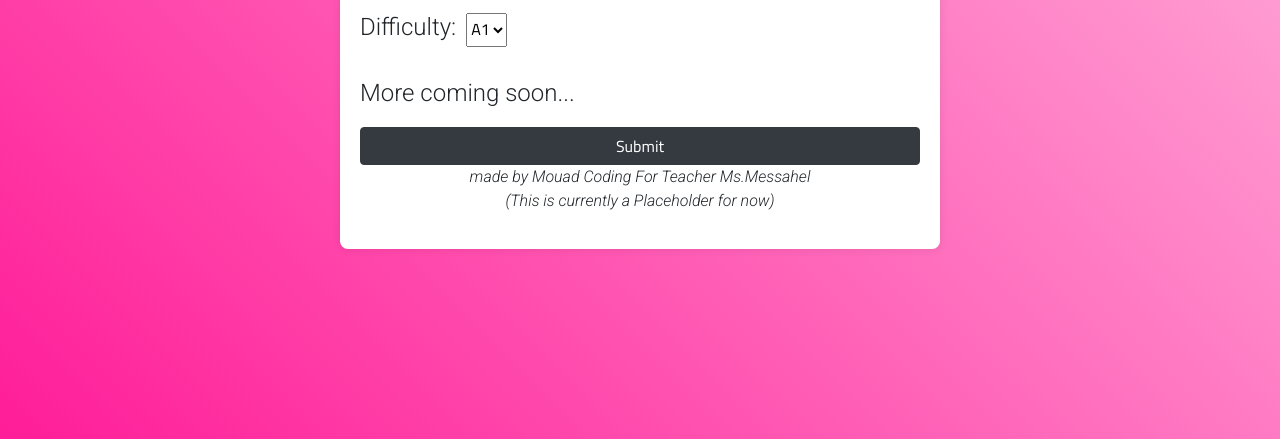
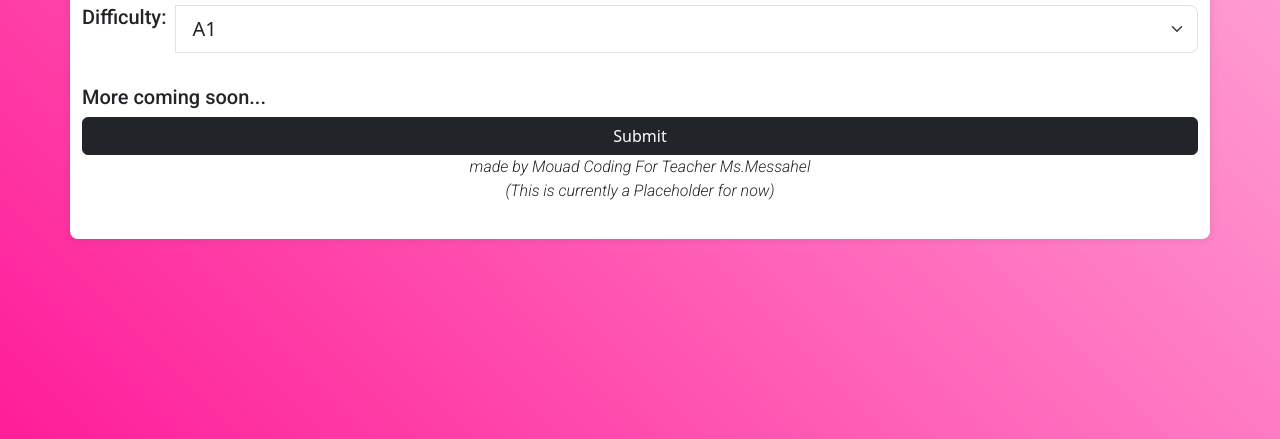
Before and after one commit to Mouad-pixel/adminhub, a plain HTML site: page index.html in a window 1280 px wide. Shown: the part 361-800 px from the top of the page. Drawn offline with nearby package versions, Linux system fonts and the light colour scheme.

Commit message:
Update index.html

```diff
--- a/index.html
+++ b/index.html
@@ -12,7 +12,8 @@
     <meta charset="UTF-8">
     <meta name="viewport" content="width=device-width, initial-scale=1.0">
     <title>English Level Test: Control Panel</title>
-    <link rel="stylesheet" href="https://stackpath.bootstrapcdn.com/bootstrap/4.5.2/css/bootstrap.min.css">
+    <link href="https://cdn.jsdelivr.net/npm/bootstrap@5.3.3/dist/css/bootstrap.min.css" rel="stylesheet"
+        integrity="sha384-QWTKZyjpPEjISv5WaRU9OFeRpok6YctnYmDr5pNlyT2bRjXh0JMhjY6hW+ALEwIH" crossorigin="anonymous">
     <link rel="stylesheet" href="styles.css">
 </head>
 
@@ -45,7 +46,8 @@
     </div>
     <script src="https://code.jquery.com/jquery-3.5.1.slim.min.js"></script>
     <script src="https://cdnjs.cloudflare.com/ajax/libs/popper.js/1.16.1/umd/popper.min.js"></script>
-    <script src="https://stackpath.bootstrapcdn.com/bootstrap/4.5.2/js/bootstrap.min.js"></script>
+    <link href="https://cdn.jsdelivr.net/npm/bootstrap@5.3.3/dist/css/bootstrap.min.css" rel="stylesheet"
+        integrity="sha384-QWTKZyjpPEjISv5WaRU9OFeRpok6YctnYmDr5pNlyT2bRjXh0JMhjY6hW+ALEwIH" crossorigin="anonymous">
     <script>
         document.getElementById('myForm').addEventListener('submit', function (event) {
             event.preventDefault();
```
